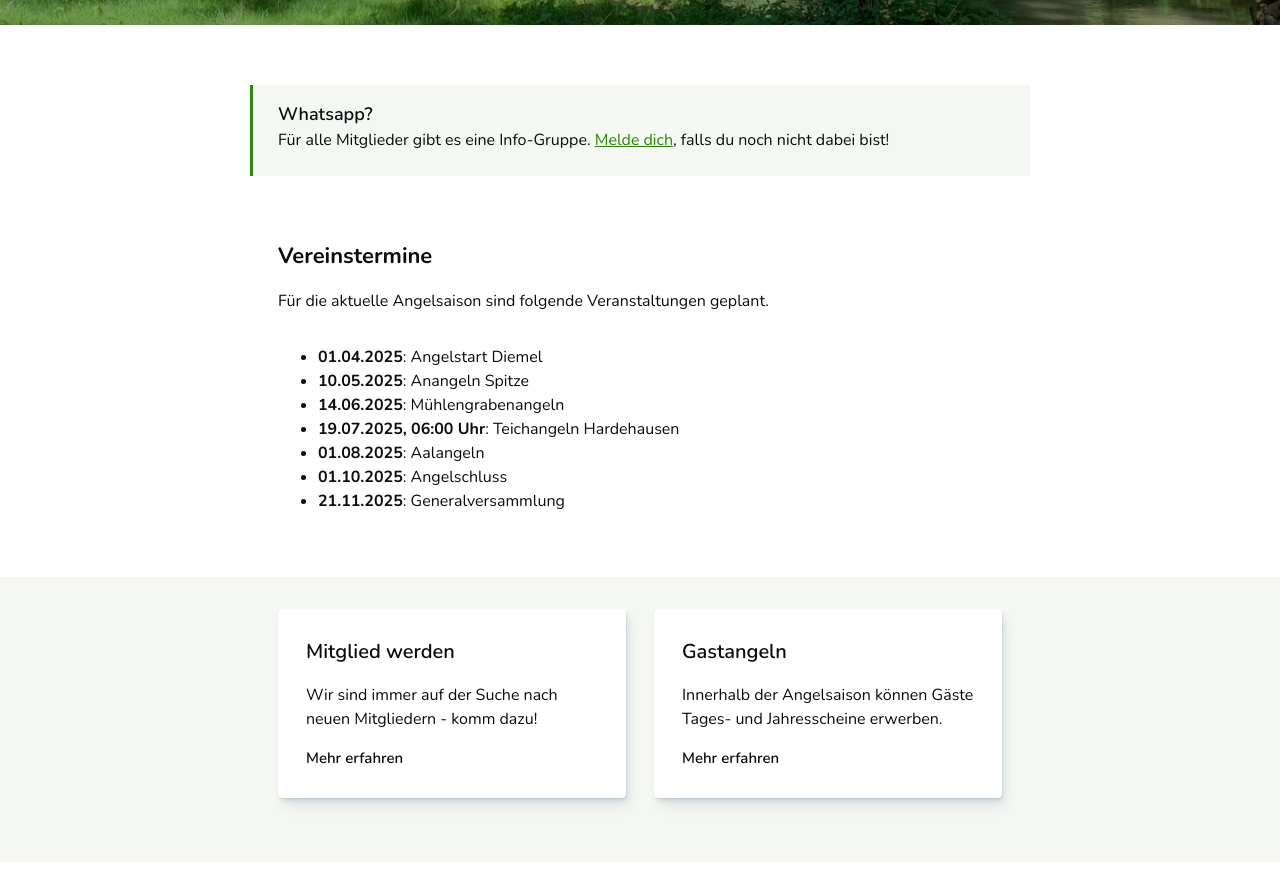
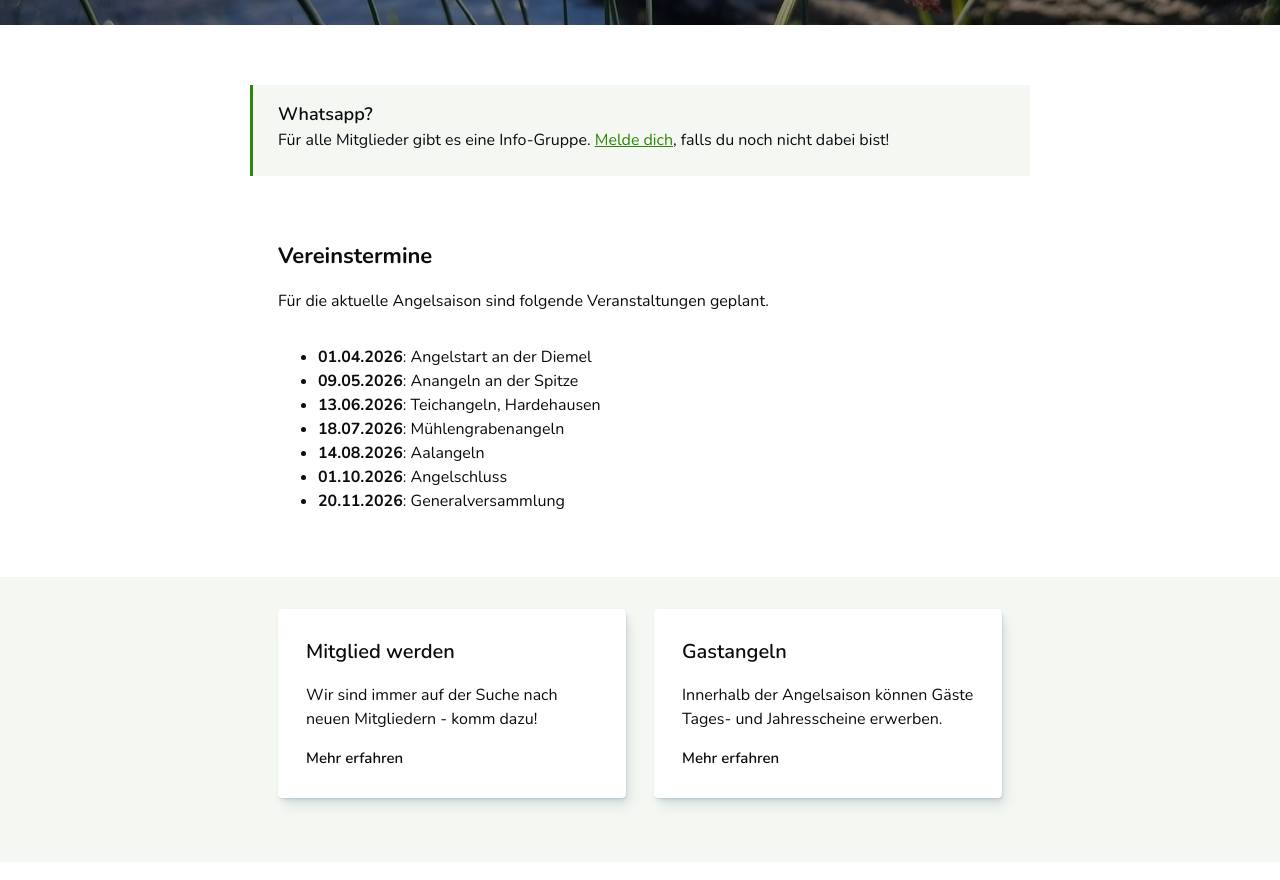
Before and after one commit to asv-ossendorf/asv-ossendorf.github.io, a plain HTML site: page index.html in a window 1280 px wide. Shown: the part 354-1234 px from the top of the page. Drawn offline with Linux system fonts and the light colour scheme.

Commit message:
Termine, Bilder 2026

```diff
--- a/index.html
+++ b/index.html
@@ -1,5 +1,6 @@
-<!DOCTYPE html>
+<!doctype html>
 <html lang="de-DE">
+
 <head>
   <meta charset="UTF-8" />
   <meta name="viewport" content="width=device-width, initial-scale=1.0" />
@@ -46,13 +47,13 @@
       <h2>Vereinstermine</h2>
       <p>Für die aktuelle Angelsaison sind folgende Veranstaltungen geplant.</p>
       <ol class="events">
-          <li><strong>01.04.2025</strong>: Angelstart Diemel</li>
-          <li><strong>10.05.2025</strong>: Anangeln Spitze</li>
-          <li><strong>14.06.2025</strong>: Mühlengrabenangeln</li>
-          <li><strong>19.07.2025, 06:00 Uhr</strong>: Teichangeln Hardehausen</li>
-          <li><strong>01.08.2025</strong>: Aalangeln</li>
-          <li><strong>01.10.2025</strong>: Angelschluss</li>
-          <li><strong>21.11.2025</strong>: Generalversammlung</li>
+        <li><strong>01.04.2026</strong>: Angelstart an der Diemel</li>
+        <li><strong>09.05.2026</strong>: Anangeln an der Spitze</li>
+        <li><strong>13.06.2026</strong>: Teichangeln, Hardehausen</li>
+        <li><strong>18.07.2026</strong>: Mühlengrabenangeln</li>
+        <li><strong>14.08.2026</strong>: Aalangeln</li>
+        <li><strong>01.10.2026</strong>: Angelschluss</li>
+        <li><strong>20.11.2026</strong>: Generalversammlung</li>
       </ol>
     </section>
     <section>
@@ -79,14 +80,14 @@
       </p>
       <div class="images">
         <div class="image">
-            <img src="assets/diemel.jpeg" alt="Die Diemel im Frühling" />
+          <img src="assets/diemel.jpg" alt="Die Diemel im Frühling" />
           <p>
             An der <strong>Diemel</strong> stehen dir ein Abschnitt mit Gumpen und wechselnden Lichtverhältnissen zur
             Verfügung.
           </p>
         </div>
         <div class="image">
-            <img src="assets/graben.jpeg" alt="Der Mühlgraben im Frühling" />
+          <img src="assets/graben.jpg" alt="Der Mühlgraben im Frühling" />
           <p>
             Am <strong>Mühlgraben</strong> kannst du auf 500 Metern in ein kleines aber feines Angelparadies
             eintauchen.
@@ -222,4 +223,5 @@
     </nav>
   </footer>
 </body>
+
 </html>
--- a/styles.css
+++ b/styles.css
@@ -99,7 +99,7 @@ header a:not(:hover) {
 }
 
 .masthead {
-  background-image: url(assets/header.jpeg);
+  background-image: url(assets/header.jpg);
   background-position: center;
   background-repeat: no-repeat;
   background-size: cover;
@@ -117,8 +117,7 @@ header a:not(:hover) {
   font-weight: var(--font-weight-bold);
 }
 
-.masthead-content {
-}
+.masthead-content {}
 
 .no-wrap {
   white-space: nowrap;
@@ -189,11 +188,14 @@ header a:not(:hover) {
   --color-shadow: 204deg 19% 67%;
   padding: var(--3xl);
   background-color: var(--color-bg);
-  box-shadow: 0.3px 0.5px 0.7px hsl(var(--color-shadow) / 0.28), 0.8px 1.6px 2px -0.8px hsl(var(--color-shadow) / 0.28),
-    1.9px 3.8px 4.8px -1.6px hsl(var(--color-shadow) / 0.29), 4.5px 9.1px 11.6px -2.4px hsl(var(--color-shadow) / 0.3);
+  box-shadow:
+    0.3px 0.5px 0.7px hsl(var(--color-shadow) / 0.28),
+    0.8px 1.6px 2px -0.8px hsl(var(--color-shadow) / 0.28),
+    1.9px 3.8px 4.8px -1.6px hsl(var(--color-shadow) / 0.29),
+    4.5px 9.1px 11.6px -2.4px hsl(var(--color-shadow) / 0.3);
 }
 
-.card > :last-child {
+.card> :last-child {
   margin-top: auto;
 }
 
@@ -337,8 +339,11 @@ article h4 {
   border-radius: 4px;
   overflow: hidden;
   --color-shadow: 204deg 19% 67%;
-  box-shadow: 0.3px 0.5px 0.7px hsl(var(--color-shadow) / 0.28), 0.8px 1.6px 2px -0.8px hsl(var(--color-shadow) / 0.28),
-    1.9px 3.8px 4.8px -1.6px hsl(var(--color-shadow) / 0.29), 4.5px 9.1px 11.6px -2.4px hsl(var(--color-shadow) / 0.3);
+  box-shadow:
+    0.3px 0.5px 0.7px hsl(var(--color-shadow) / 0.28),
+    0.8px 1.6px 2px -0.8px hsl(var(--color-shadow) / 0.28),
+    1.9px 3.8px 4.8px -1.6px hsl(var(--color-shadow) / 0.29),
+    4.5px 9.1px 11.6px -2.4px hsl(var(--color-shadow) / 0.3);
 }
 
 .image img {
```
Also changed, not shown: impressum.html (+1 -1 lines), verein.html (+1 -1 lines), assets/diemel.jpg (renamed from assets/diemel.jpeg), assets/graben.jpg (renamed from assets/graben.jpeg), assets/header.jpeg (deleted), assets/header.jpg (added). Lines whose indentation alone changed are shown as unchanged.
